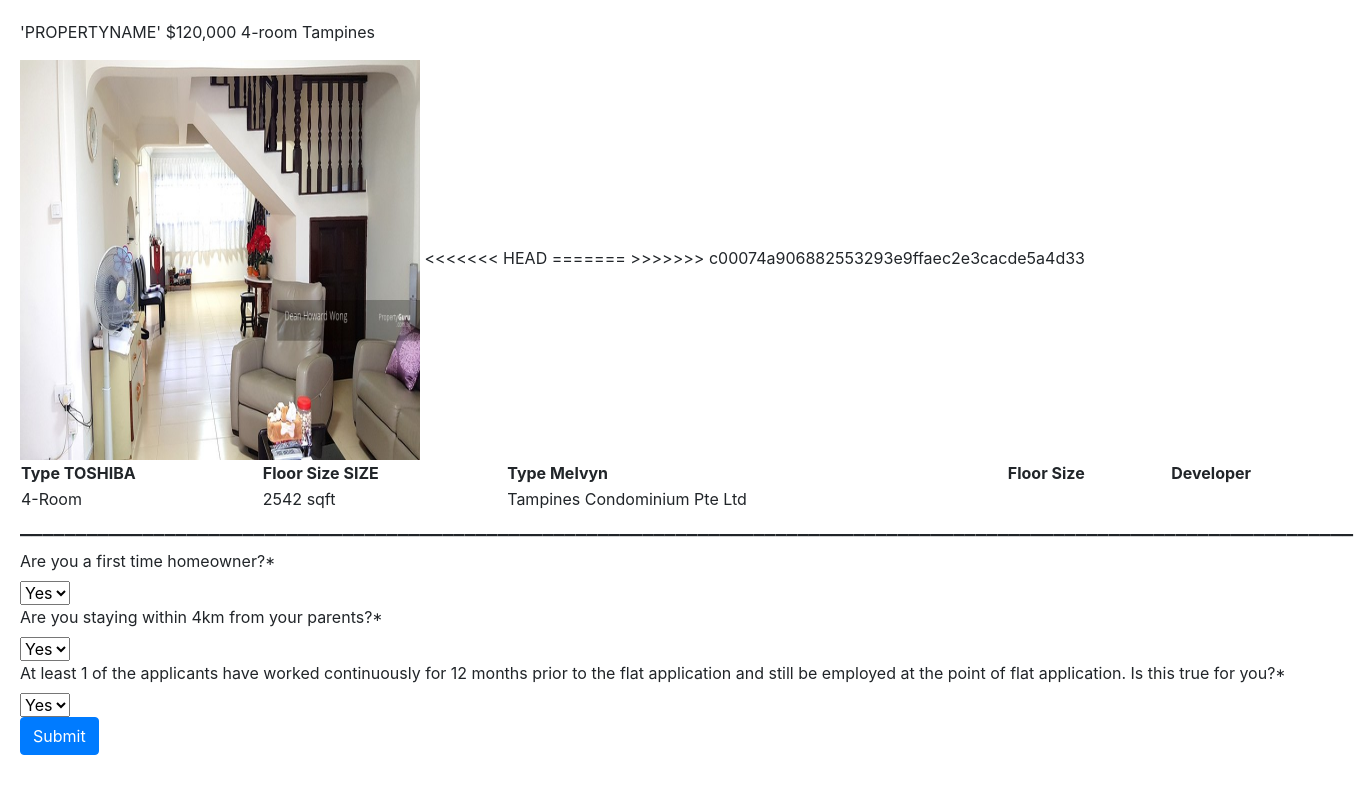
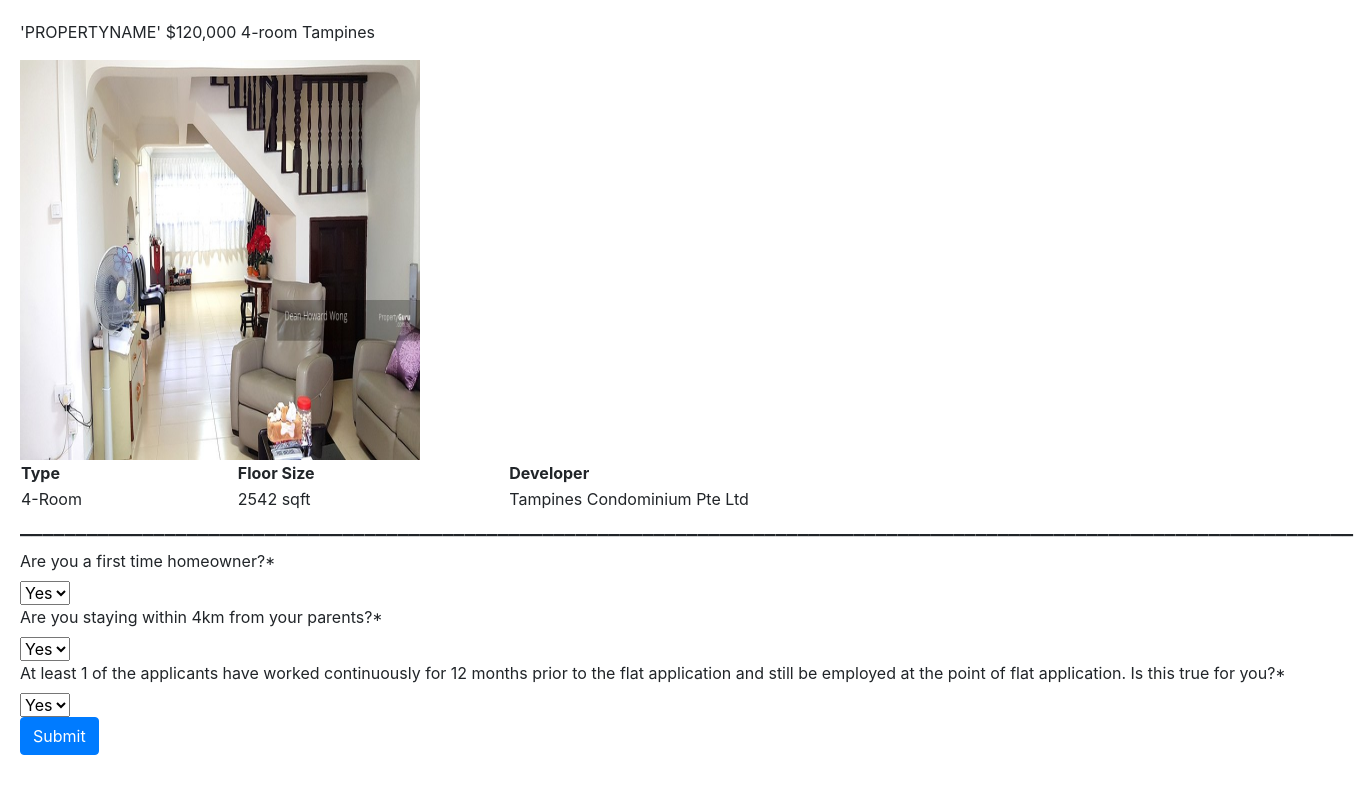
Before and after one commit to Melvynkoh94/citi_tech_project, a Django app: template exampleApp/templates/exampleApp/house1.html in a window 1360 px wide. Run offline with Django 3.2, Linux system fonts and the light colour scheme; the template is opened without the code that fills it: values that come from a table or form of the project are taken from there, others are empty; parts of the project's set-up code (start-up, migrations or seed data) failed here and were passed over; some libraries are stand-ins or nearby versions.

Commit message:
Removed Melvyn

```diff
--- a/exampleApp/templates/exampleApp/house1.html
+++ b/exampleApp/templates/exampleApp/house1.html
@@ -14,13 +14,8 @@
   <img src="/media/house1.jpg" alt="House 1" width="400" height="400">
   <table style="width:100%">
       <tr>
-<<<<<<< HEAD
-        <th>Type TOSHIBA</th>
-        <th>Floor Size SIZE</th>
-=======
-        <th>Type Melvyn</th>
+        <th>Type</th>
         <th>Floor Size</th>
->>>>>>> c00074a906882553293e9ffaec2e3cacde5a4d33
         <th>Developer</th>
       </tr>
       <tr>
```
